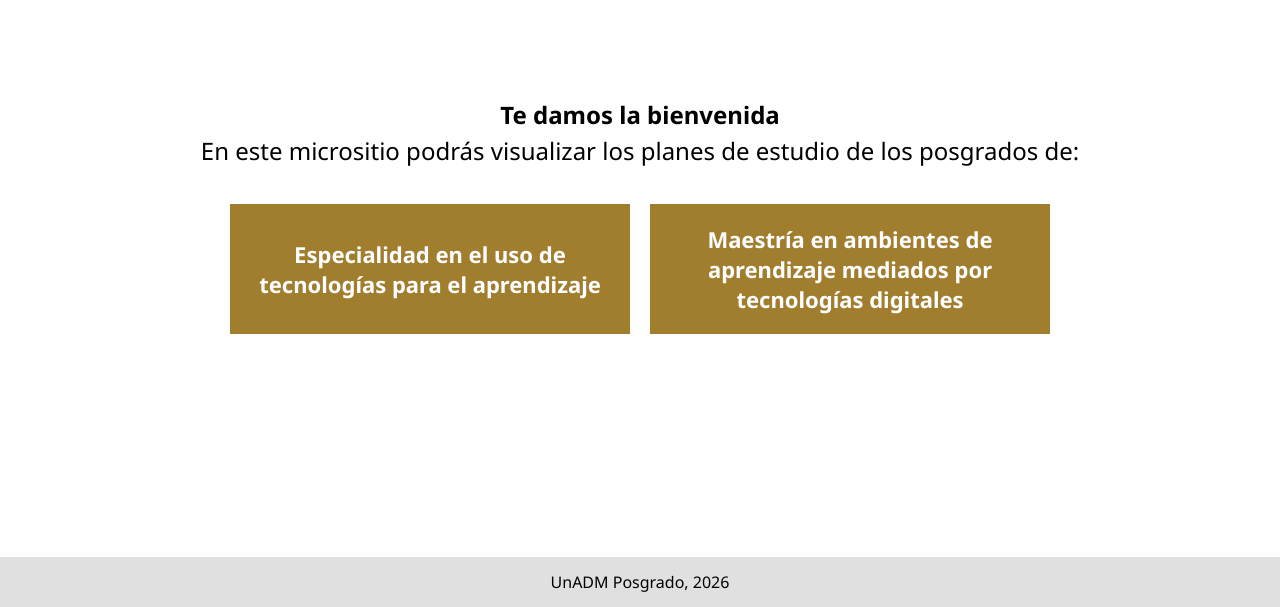
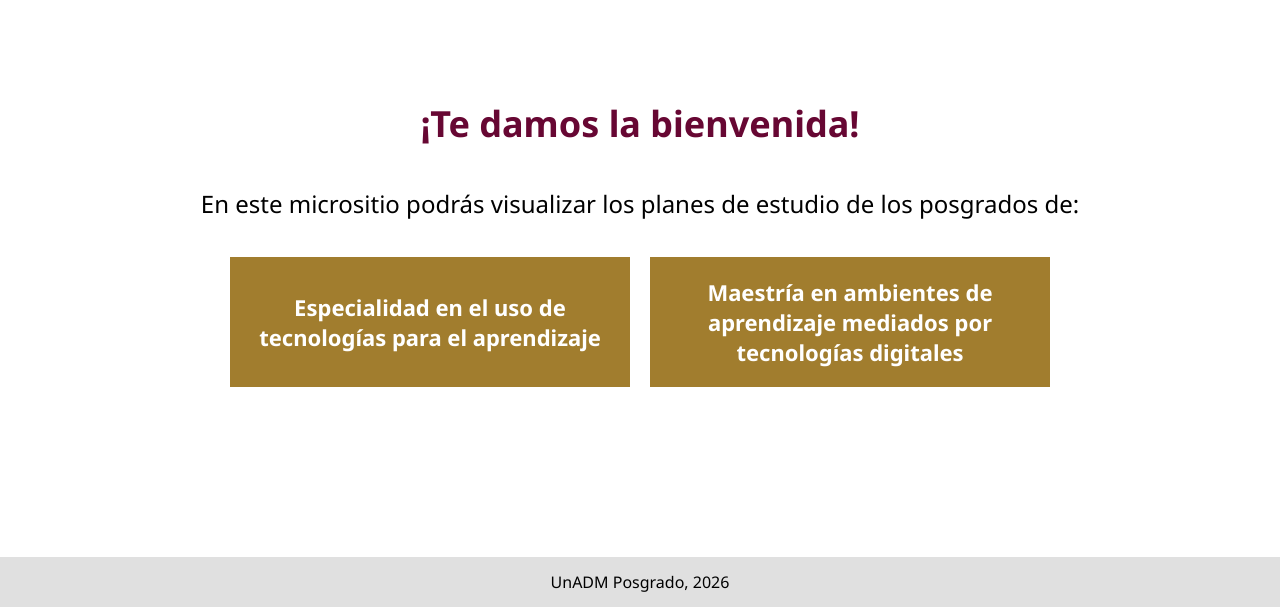
Before and after one commit to unadmposgrado/plan, a plain HTML site: page index.html in a window 1280 px wide. Shown: the part 193-800 px from the top of the page. Drawn offline with Linux system fonts and the light colour scheme.

Commit message:
Correcciones menores

```diff
--- a/index.html
+++ b/index.html
@@ -20,7 +20,8 @@
 
 	<main class="content-container">
 		<section id="inicio" class="content-view">
-			<p class="welcome-message"><strong>Te damos la bienvenida</strong><br> En este micrositio podrás visualizar los planes de estudio de los posgrados de:</p>
+			<h1 class="welcome-message"><strong style="color: #670733; font-size: 1.5em;">¡Te damos la bienvenida!</strong></h1>
+			<p class="welcome-message">En este micrositio podrás visualizar los planes de estudio de los posgrados de:</p>
 
 			<div class="study-options">
 				<a class="study-button specialty-link" href="#especialidad">Especialidad en el uso de tecnologías para el aprendizaje</a>
```
